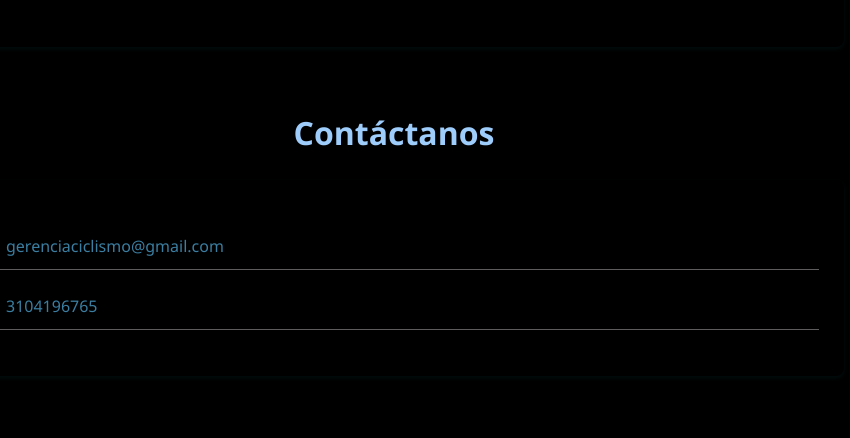
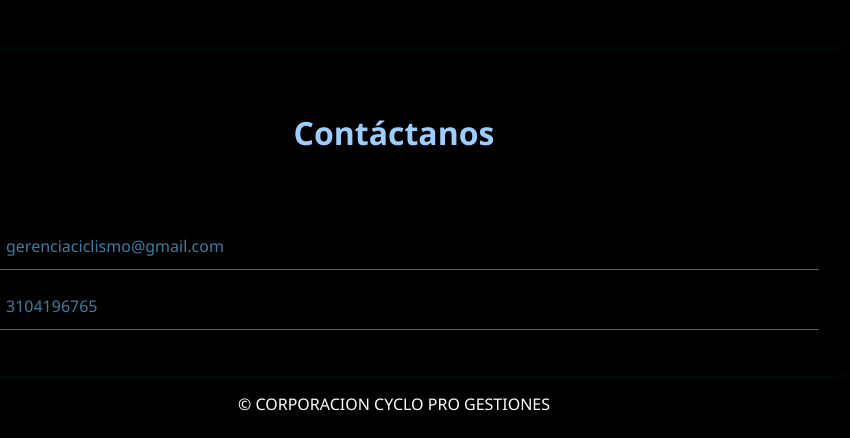
Before and after one commit to JuanPablo616/CycloPro_Gestiones, a plain HTML site: page Cyclo_Pro_gestiones/index.html in a window 1280 px wide. Shown: the part 1729-2167 px from the top of the page, 246-1096 px from the left. Before the commit the page ends 2138 px from the top, so only its background shows below. Drawn offline with Linux system fonts and the light colour scheme.

Commit message:
Actualización Footer

```diff
--- a/Cyclo_Pro_gestiones/Style/style.css
+++ b/Cyclo_Pro_gestiones/Style/style.css
@@ -116,7 +116,7 @@ section h2 {
 /* Pie de página */
 footer {
     background-color: #000000;
-    color: #000000;
+    color: #ffffff;
     text-align: center;
     padding: 8px 0;
     border-top: 1px solid #000000;
--- a/Cyclo_Pro_gestiones/index.html
+++ b/Cyclo_Pro_gestiones/index.html
@@ -58,13 +58,13 @@
 
      </section>
 
-     <footer>
+    <footer>
         <h1>Contáctanos</h1>
         <section id="contacto">
             <ul><img src="./assest/Bcorreo.png" alt="correo"><a href="mailto:gerenciaciclismo@gmail.com">gerenciaciclismo@gmail.com</a></ul>
             <ul><img src="./assest/Bwhatsapp.png" alt="Celular"><a href="https://wa.me/573104196765">3104196765</a></a></ul>
         </section>
-        &copy; CORPORACION CYCLO PRO GESTIONES
-     </footer>
+        <p>&copy; CORPORACION CYCLO PRO GESTIONES</p>
+    </footer>
 </body>
 </html>
```
